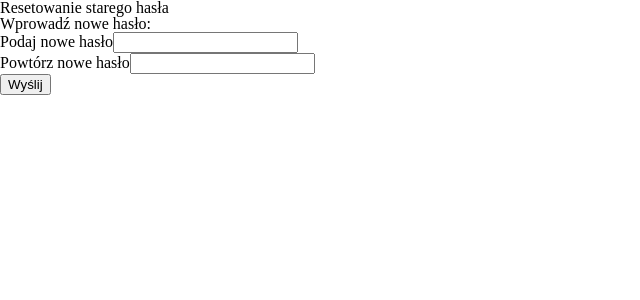
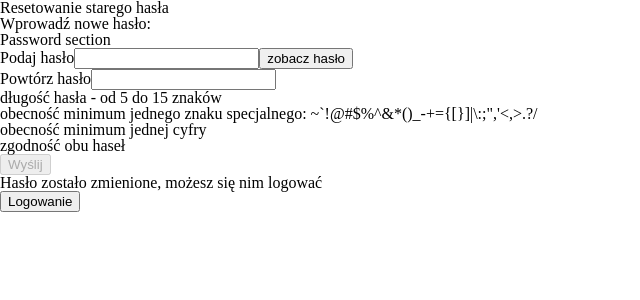
Before and after one commit to msgarski/repeater_app_react, a React (Create React App) app: page /resetpass/1 in a window 1280 px wide. Shown: the top 300 px of the page, without its empty margins (0-640 px from the left). Built offline with nearby package versions, Linux system fonts and the light colour scheme.

Commit message:
new pass validation added to reset pass comp

```diff
--- a/src/components/authentication/ResetPassword.js
+++ b/src/components/authentication/ResetPassword.js
@@ -1,11 +1,10 @@
-import { useState } from "react";
+import { useState, useRef, useEffect } from "react";
 import { useParams } from "react-router-dom";
-import InputField from "../forms/InputField";
-import { INITIAL_PASSWORD_RESETING_STATE } from "../../general/constants";
 import axios from "axios";
 import { API_URL } from "../../general/constants";
 import InfoModal from "../modals/InfoModal";
 import { useNavigate } from "react-router-dom";
+import PasswordDouble from "../forms/PasswordDouble";
 
 const ResetPassword = () => {
   const { resetToken } = useParams();
@@ -13,41 +12,34 @@ const ResetPassword = () => {
   const redirectToSignIn = () => {
     navigate("/signin");
   };
+  const submitButtonRef = useRef();
+  const passRef = useRef();
+  const [passIsValid, setPassIsValid] = useState(false);
+  const [isSubmitted, setIsSubmitted] = useState(false);
 
-  // console.log(" resetToken:>> ", resetToken);
-
-  const [passwordPack, setPasswordPack] = useState(
-    INITIAL_PASSWORD_RESETING_STATE
-  );
-
-  const handleChangeInputField = (event) => {
-    // console.log("event.target.value", event.target.value);
-    setPasswordPack({
-      ...passwordPack,
-      [event.target.id]: event.target.value,
-    });
-  };
   //*********************************************************************************** */
   //  http request method
   //********************************************************************************** */
   const sendNewPasswordToServer = async () => {
-    let postPack = passwordPack;
+    let postPack = {
+      password1: passRef.current.value,
+      password2: passRef.current.value,
+    };
     let url = "/password/newpassword/" + resetToken;
     console.clear();
     try {
+      console.log("postPack", postPack);
       const response = await axios.post(API_URL + url, postPack);
 
-      setPasswordPack(INITIAL_PASSWORD_RESETING_STATE);
+      setIsSubmitted(true);
 
       if (response.status === 200) {
         console.log("response :>> ", response);
 
-        setPasswordPack({
-          ...passwordPack,
-          changed: true,
-        });
+        // todo password has changed...
       } else if (response.status === 401) {
         console.log("zły token - nie zmieniono hasła!");
+        // todo bad tooken, pass has not been changed
       }
     } catch (err) {
       // todo depend on error type, set user or message state to false
@@ -57,7 +49,14 @@ const ResetPassword = () => {
   //************************************************************************************ */
   //  password validation
   //************************************************************************************ */
-
+  useEffect(() => {
+    if (passIsValid) {
+      submitButtonRef.current.disabled = false;
+    }
+    if (!passIsValid) {
+      submitButtonRef.current.disabled = true;
+    }
+  }, [passIsValid]);
   //*********************************************************************************** */
   //  form submitting method and sending http request
   //********************************************************************************** */
@@ -72,39 +71,27 @@ const ResetPassword = () => {
   return (
     <>
       <div>Resetowanie starego hasła</div>
-      <div>
-        {passwordPack.changed ? (
-          <InfoModal
-            message="Hasło zostało zmienione, możesz się nim logować"
-            action={redirectToSignIn}
-          />
-        ) : (
-          <p></p>
-        )}
-      </div>
 
       <form onSubmit={handleSubmitForm}>
         <p>Wprowadź nowe hasło:</p>
-        <InputField
-          id="password1"
-          title="Podaj nowe hasło"
-          type="password"
-          value={passwordPack.password1}
-          name="password"
-          onChange={handleChangeInputField}
-        ></InputField>
+        <PasswordDouble
+          setPassIsValid={setPassIsValid}
+          submition={isSubmitted}
+          ref={passRef}
+        />
+        <button type="submit" ref={submitButtonRef} disabled>
+          Wyślij
+        </button>
+      </form>
 
-        <InputField
-          id="password2"
-          title="Powtórz nowe hasło"
-          type="password"
-          value={passwordPack.password2}
-          name="password"
-          onChange={handleChangeInputField}
-        ></InputField>
-
-        <button>Wyślij</button>
-      </form>
+      <div>
+        <InfoModal
+          message="Hasło zostało zmienione, możesz się nim logować"
+          action={redirectToSignIn}
+        >
+          Logowanie
+        </InfoModal>
+      </div>
     </>
   );
 };
--- a/src/general/constants.js
+++ b/src/general/constants.js
@@ -10,23 +10,6 @@ export const INITIAL_USER_SIGNUP_STATE = {
   email: "",
   password: "",
   password_confirmation: "",
-};
-
-// export const INITIAL_EMAIL_CONFIRMATION_STATE = {
-//   email1: "",
-//   email2: "",
-//   finished: false,
-//   identity: false,
-//   correctness: false,
-// };
-// todo do zmiany w reset forgotten password component:
-export const INITIAL_PASSWORD_RESETING_STATE = {
-  password1: "",
-  password2: "",
-  finished: false,
-  identity: false,
-  correctness: false,
-  changed: false,
 };
 
 // todo final version for implementing in every places
```
